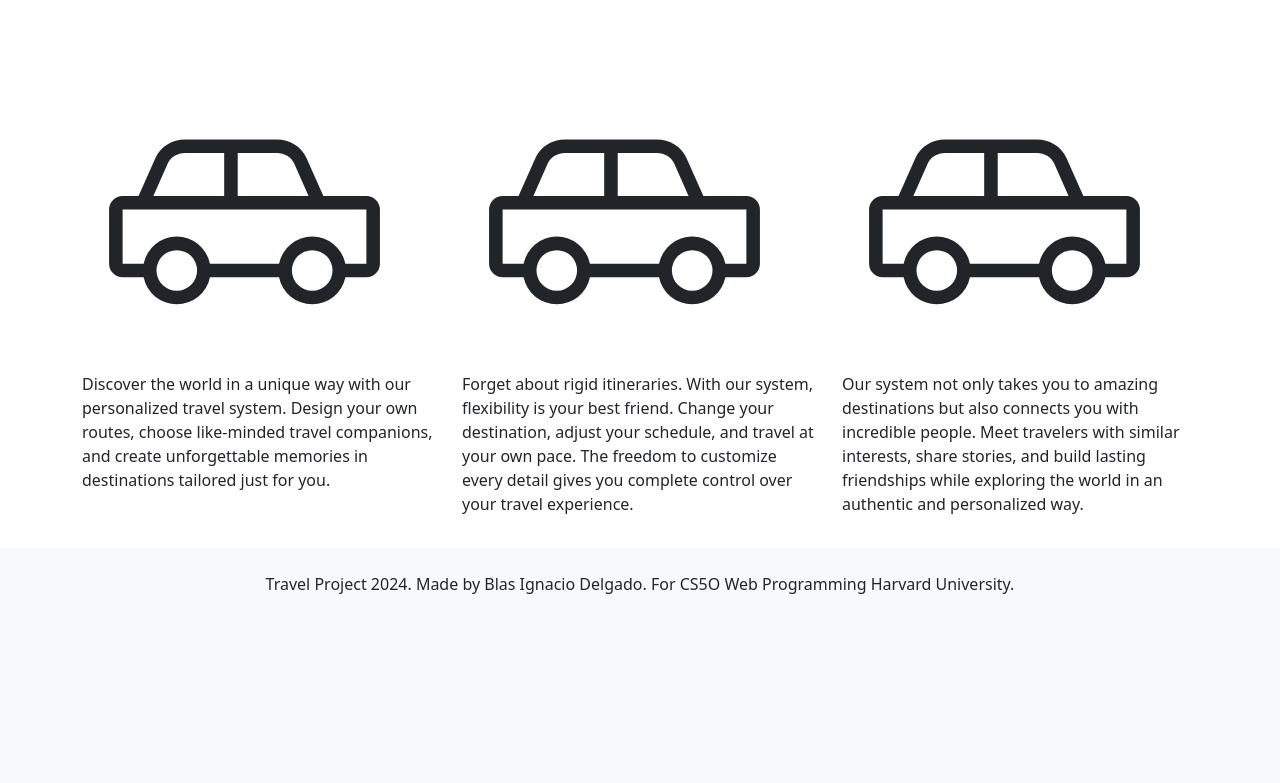
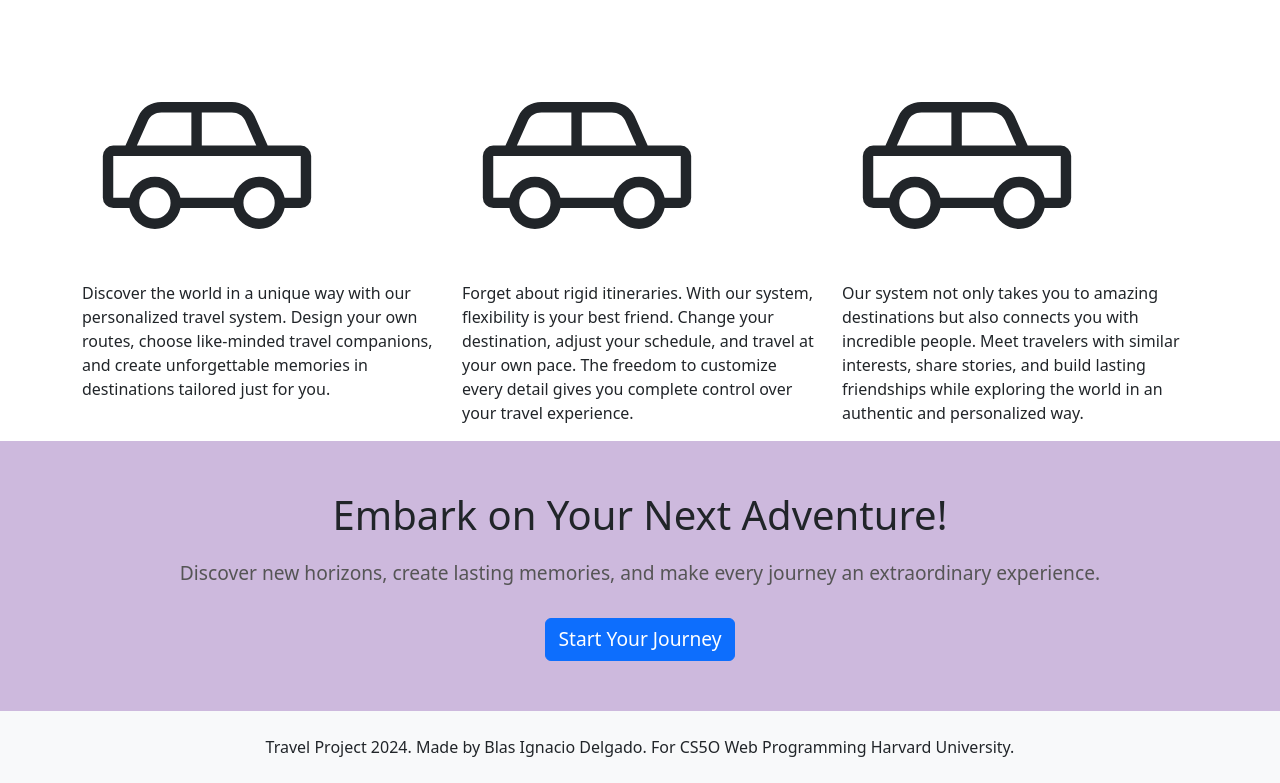
Before and after one commit to Blasidelgado/travelproject, a Django app: page / in a window 1280 px wide. Shown: the part 519-1302 px from the top of the page. Before the commit the page ends 1113 px from the top, so only its background shows below. Run offline with Django 4.2, Linux system fonts and the light colour scheme.

Commit message:
Minor fixes and finished homepage cta

```diff
--- a/travel/static/travel/components/navBar.js
+++ b/travel/static/travel/components/navBar.js
@@ -6,8 +6,8 @@ export default function navBar(sessionStatus) {
 
     navBar.innerHTML = sessionStatus ?
     `<div class="container-fluid flex-nowrap">
-        <div class="container">
-            <img class="navbar-brand page-btn" data-page="home" src="/media/logo.jpg" alt="logo" width="85" height="70">
+        <div class="container img-wrapper">
+            <img class="navbar-brand page-btn" data-page="home" src="/media/logo.jpg" alt="logo" role="button" width="85" height="70">
         </div>
         <button class="navbar-toggler" type="button" data-bs-toggle="collapse" data-bs-target="#navbarNav" aria-controls="navbarNav" aria-expanded="false" aria-label="Toggle navigation">
             <span class="navbar-toggler-icon"></span>
--- a/travel/static/travel/pages/home.js
+++ b/travel/static/travel/pages/home.js
@@ -1,3 +1,5 @@
+import { loadPage } from "../index.js";
+
 export default async function homePage(sessionStatus) {
     const homeContainer = document.createElement('section');
 
@@ -45,18 +47,19 @@ export default async function homePage(sessionStatus) {
     `
 
     const callToAction = document.createElement('section');
-    if (sessionStatus) {
         callToAction.innerHTML = `
-            <div>
-                <h3>Travel now click here</h3>
-                <p>ASLKDHASKFADHJFDLKNMASGHLSKAKBGLJKGAHLKG</p>
-                <button type="button">Travel now</button>
-            </div>
-        `
+        <div class="cta-container">
+            <h3>Embark on Your Next Adventure!</h3>
+            <p>Discover new horizons, create lasting memories, and make every journey an extraordinary experience.</p>
+            <button id="cta-btn" type="button" class="btn btn-primary">Start Your Journey</button>
+        </div>
+        `;
 
-    } else {
-
-    }
+        if (sessionStatus) {
+            callToAction.querySelector("#cta-btn").onclick = () => loadPage("travel");
+        } else {
+            callToAction.querySelector("#cta-btn").onclick = () => loadPage("login");
+        }
     homeContainer.appendChild(callToAction);
 
     return homeContainer;
--- a/travel/static/travel/styles.css
+++ b/travel/static/travel/styles.css
@@ -8,16 +8,17 @@ a {
     cursor: pointer;
 }
 
-main {
-    padding: 1rem;
-}
-
+/* Nav menu */
 nav {
     position: relative;
 }
 
 #navbarNav {
     flex-basis: 100%;
+}
+
+.img-wrapper {
+    width: 30%;
 }
 
 #navbarNav li {
@@ -55,7 +56,6 @@ nav {
 }
 
 /* Homepage */
-
 #hero-image {
     position: relative;
     height: 400px;
@@ -79,7 +79,7 @@ nav {
     top: 30%;
     left: 50%;
     transform: translate(-50%, -50%);
-    color: rgb(200, 200, 200);
+    color: rgb(128, 127, 127);
     text-align: center;
 }
 
@@ -95,7 +95,7 @@ legend {
 
 /* Features section */
 .kirk-icon{
-    max-width: 325px;
+    max-width: 250px;
 }
 
 @media screen and (max-width: 767px) {
@@ -105,6 +105,28 @@ legend {
     .kirk-icon{
         margin: 0 5rem;
     }
+}
+
+/* CTA */
+.cta-container {
+    text-align: center;
+    padding: 50px 10px;
+    background-color: rgb(205, 185, 221);
+}
+
+.cta-container h3 {
+    font-size: 2.5rem;
+    margin-bottom: 20px;
+}
+
+.cta-container p {
+    font-size: 1.2rem;
+    color: #555;
+    margin-bottom: 30px;
+}
+
+.cta-container button {
+    font-size: 1.2rem;
 }
 
 /* Estilos para el formulario de inicio de sesión */
```
